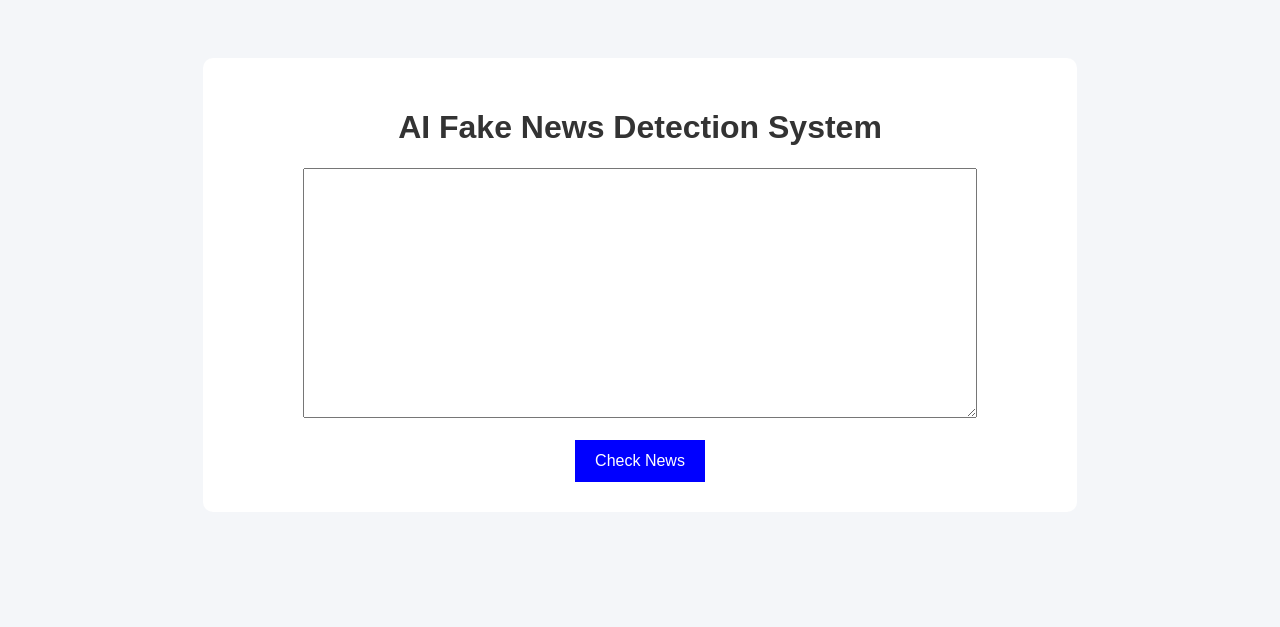
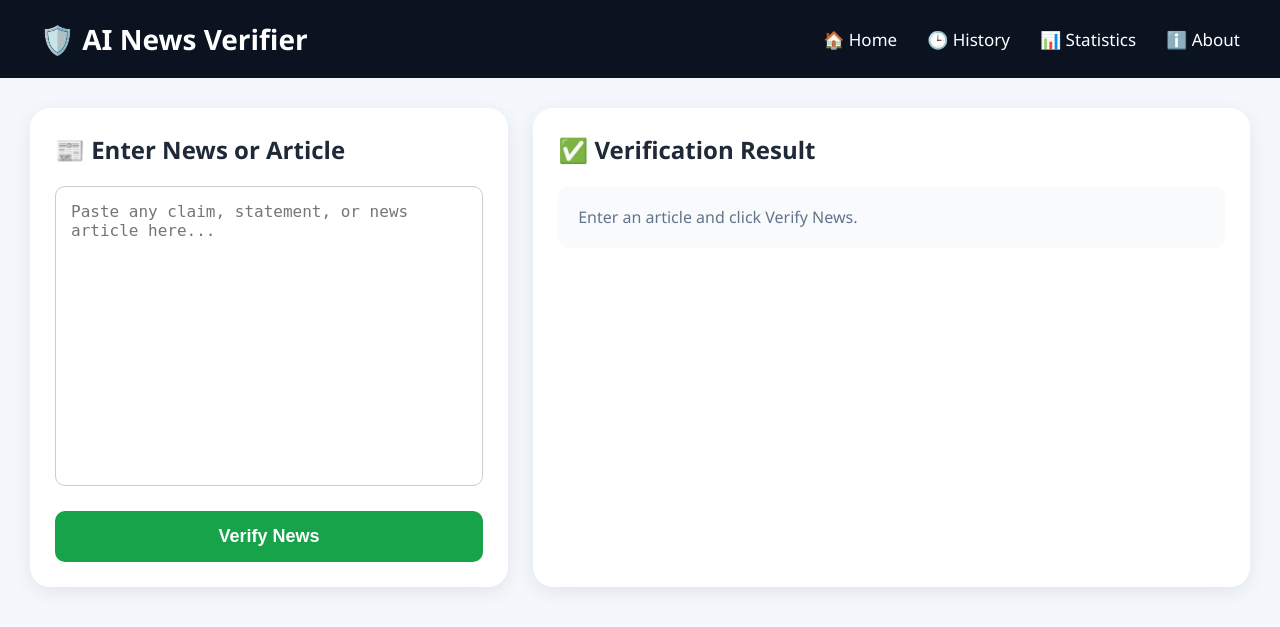
Before and after one commit to Vyshnavi145/AI-Fake-News-Detection, a Flask app: page / in a window 1280 px wide. Shown: the top 627 px of the page. Run offline with Flask 3, Linux system fonts and the light colour scheme.

Commit message:
Modern dashboard UI

```diff
--- a/static/style.css
+++ b/static/style.css
@@ -1,43 +1,155 @@
-body {
-    font-family: Arial, sans-serif;
-    background-color: #f4f6f9;
-    text-align: center;
-    padding: 50px;
+* {
+    margin: 0;
+    padding: 0;
+    box-sizing: border-box;
 }
 
-.container {
-    background: white;
-    width: 70%;
-    margin: auto;
-    padding: 30px;
-    border-radius: 10px;
+body {
+    font-family: "Segoe UI", sans-serif;
+    background: #f4f7fb;
 }
 
-h1 {
-    color: #333;
+/* Navbar */
+
+.navbar {
+    background: #0b1220;
+    color: white;
+    padding: 20px 40px;
+
+    display: flex;
+    justify-content: space-between;
+    align-items: center;
 }
 
+.logo {
+    font-size: 28px;
+    font-weight: bold;
+}
+
+.nav-links {
+    display: flex;
+    list-style: none;
+    gap: 30px;
+}
+
+.nav-links li {
+    cursor: pointer;
+    font-size: 17px;
+}
+
+/* Main Layout */
+
+.main-container {
+    display: flex;
+    gap: 25px;
+    padding: 30px;
+}
+
+.input-card,
+.result-card {
+    background: white;
+    border-radius: 20px;
+    padding: 25px;
+
+    box-shadow: 0 5px 20px rgba(0,0,0,0.08);
+}
+
+.input-card {
+    width: 40%;
+}
+
+.result-card {
+    width: 60%;
+}
+
+/* Headings */
+
+h2 {
+    margin-bottom: 20px;
+    color: #1f2937;
+}
+
+/* Text Area */
+
 textarea {
-    width: 80%;
-    padding: 10px;
+    width: 100%;
+    height: 300px;
+
+    padding: 15px;
+
+    border: 1px solid #ccc;
+    border-radius: 10px;
+
+    resize: none;
+
     font-size: 16px;
 }
 
+/* Button */
+
 button {
-    background-color: blue;
+    width: 100%;
+
+    margin-top: 20px;
+
+    background: #16a34a;
     color: white;
-    padding: 12px 20px;
+
     border: none;
+    border-radius: 10px;
+
+    padding: 15px;
+
+    font-size: 18px;
+    font-weight: bold;
+
     cursor: pointer;
-    font-size: 16px;
 }
 
 button:hover {
-    background-color: darkblue;
+    background: #15803d;
 }
 
-.result {
-    margin-top: 20px;
-    font-size: 22px;
-    font-weight: bold;
+/* Result */
+
+.result-box {
+    background: #ecfdf5;
+
+    border: 2px solid #22c55e;
+
+    border-radius: 15px;
+
+    padding: 20px;
 }
+
+.result-box pre {
+    white-space: pre-wrap;
+    font-size: 16px;
+    line-height: 1.6;
+}
+
+.empty-result {
+    background: #f8fafc;
+    padding: 20px;
+    border-radius: 12px;
+    color: #64748b;
+}
+
+/* Mobile */
+
+@media(max-width:900px){
+
+    .main-container{
+        flex-direction: column;
+    }
+
+    .input-card,
+    .result-card{
+        width:100%;
+    }
+
+    .navbar{
+        flex-direction: column;
+        gap:15px;
+    }
+}
--- a/templates/index.html
+++ b/templates/index.html
@@ -1,42 +1,75 @@
 <!DOCTYPE html>
-<html>
+<html lang="en">
 
 <head>
-    <title>AI Fake News Detection</title>
+    <meta charset="UTF-8">
+    <meta name="viewport" content="width=device-width, initial-scale=1.0">
+    <title>AI News Verifier</title>
 
-    <link rel="stylesheet"
-          href="{{ url_for('static', filename='style.css') }}">
+    <link rel="stylesheet" href="{{ url_for('static', filename='style.css') }}">
 </head>
 
 <body>
 
-<div class="container">
+    <!-- Navbar -->
+    <nav class="navbar">
+        <div class="logo">
+            🛡️ AI News Verifier
+        </div>
 
-    <h1>AI Fake News Detection System</h1>
+        <ul class="nav-links">
+            <li>🏠 Home</li>
+            <li>🕒 History</li>
+            <li>📊 Statistics</li>
+            <li>ℹ️ About</li>
+        </ul>
+    </nav>
+
+    <div class="main-container">
+
+        <!-- Left Side -->
+        <div class="input-card">
+
+            <h2>📰 Enter News or Article</h2>
 
             <form method="POST">
 
                 <textarea
                     name="news"
-            rows="12"
-            cols="80"
-            placeholder="Paste the complete news article here..."
-            required>
-        </textarea>
-
-        <br><br>
+                    placeholder="Paste any claim, statement, or news article here..."
+                    required></textarea>
 
                 <button type="submit">
-            Check News
+                    Verify News
                 </button>
 
             </form>
+
+        </div>
+
+        <!-- Right Side -->
+        <div class="result-card">
+
+            <h2>✅ Verification Result</h2>
+
             {% if prediction %}
-    <div class="result">
-        {{ prediction }}
+
+            <div class="result-box">
+                <pre>{{ prediction }}</pre>
             </div>
+
+            {% else %}
+
+            <div class="empty-result">
+                Enter an article and click Verify News.
+            </div>
+
             {% endif %}
+
+        </div>
+
     </div>
 
 </body>
+
 </html>
```
Lines whose indentation alone changed are shown as unchanged.
